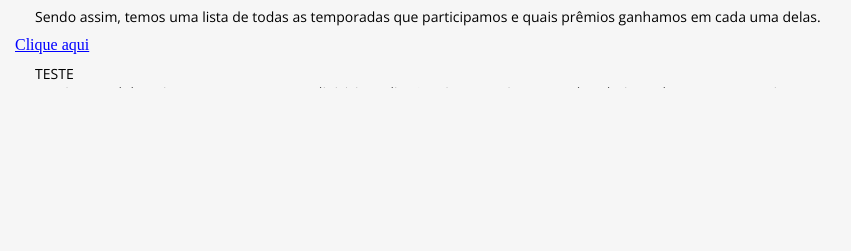
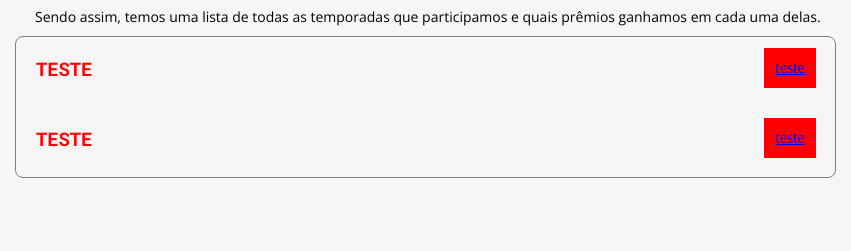
Before and after one commit to MuMartins/ACDCEG-web, a plain HTML site: page PAGINAS/TEMPORADAS/ACDCEG-TEMPORADAS.html in a window 1280 px wide. Shown: the part 233-484 px from the top of the page, 0-851 px from the left. Drawn offline with nearby package versions, Linux system fonts and the light colour scheme.

Commit message:
working-as-fine

```diff
--- a/PAGINAS/TEMPORADAS/ACDCEG-TEMPORADAS.html
+++ b/PAGINAS/TEMPORADAS/ACDCEG-TEMPORADAS.html
@@ -54,10 +54,28 @@
                 <h2 class="main-h2">Nossas temporadas da FLL</h2>
                 <p class="main-p">Desde a criação da equipe, em 2007, nunca deixamos de participar de uma temporada da FLL, mesmo com diversas adversidades e contratempos (como a temporada REPLAY, que continuamos treinando mesmo em casa). E como resultado de toda nossa dedicação e esforço, somos a única equipe no Brasil que ainda continua participando dos torneios mesmo depois de 14 anos de existência, além disso, nunca deixamos de garantir uma vaga para o torneio nacional, sendo a única equipe a ir 14 vezes seguidas ao torneio nacional.</p>
                 <p class="main-p">Sendo assim, temos uma lista de todas as temporadas que participamos e quais prêmios ganhamos em cada uma delas.</p>
-                <input type="checkbox" id="expand">
-                <div class="expand-small">
-                    <label for="expand">Clique aqui</label>
-                    <p class="main-p">TESTE <br> Lorem ipsum dolor sit amet consectetur adipisicing elit. Aperiam nesciunt reprehenderit unde quo praesentium a ut similique? Dolorem, consequuntur cumque at rem illum delectus fuga commodi dolore quae hic velit.</p>
+
+                <div class="box-temporada">
+                    <input type="checkbox" id="expand">
+                    <div class="expand-small">
+                        <h3>TESTE</h3>
+                        <div class="button-expand">
+                            <label for="expand">
+                                teste
+                            </label>
+                        </div>
+                        <p class="main-p">Lorem ipsum dolor sit amet consectetur adipisicing elit. Aperiam nesciunt reprehenderit unde quo praesentium a ut similique? Dolorem, consequuntur cumque at rem illum delectus fuga commodi dolore quae hic velit.</p>
+                    </div>
+                    <input type="checkbox" id="expand1">
+                    <div class="expand-small">
+                        <h3>TESTE</h3>
+                        <div class="button-expand">
+                            <label for="expand1">
+                                teste
+                            </label>
+                        </div>
+                        <p class="main-p">Lorem ipsum dolor sit amet consectetur adipisicing elit. Aperiam nesciunt reprehenderit unde quo praesentium a ut similique? Dolorem, consequuntur cumque at rem illum delectus fuga commodi dolore quae hic velit.</p>
+                    </div>
                 </div>
             </article>
         </div>
--- a/PAGINAS/TEMPORADAS/main.css
+++ b/PAGINAS/TEMPORADAS/main.css
@@ -4,30 +4,6 @@
 @import url('https://fonts.googleapis.com/css2?family=Roboto+Condensed:ital,wght@0,300;0,400;0,700;1,300;1,400;1,700&display=swap'); /*ROBOTO CONDENSED*/
 @import url('https://fonts.googleapis.com/css2?family=Roboto+Mono:ital,wght@0,100;0,200;0,300;0,400;0,500;0,600;0,700;1,100;1,200;1,300;1,400;1,500;1,600;1,700&display=swap'); /*ROBOTO MONO*/
 @import url('https://fonts.googleapis.com/css2?family=Open+Sans:ital,wght@0,300;0,400;0,600;0,700;0,800;1,300;1,400;1,600;1,700;1,800&display=swap'); /*OPEN SANS*/
-
-#expand {
-    display: none;
-}
-
-#expand + .expand-small {
-    max-height: 52px;
-    overflow: hidden;
-    transition: all .3s ease;
-}
-
-#expand:checked + .expand-small {
-    max-height: 250px;
-}
-
-label {
-    color: blue;
-    text-decoration: underline;
-    cursor: pointer;
-}
-
-label:hover {
-    text-decoration: none;
-}
 
 /*GERAIS*/
 body {
@@ -131,3 +107,69 @@ section {
         font-size: 13px;
     }
 }
+
+
+/*BOX TEMPORADA*/
+/*AJUSTE DA BOX*/
+.box-temporada {
+    border: 1px solid gray;
+    border-radius: 8px;
+}
+
+.expand-small {
+    padding: 0px 10px 10px 10px;
+    display: grid;
+    grid-template-columns: auto 70px;
+    grid-template-rows: auto;
+    grid-template-areas:
+    "h3-expand button-expand"
+    "text-expand text-expand";
+}
+
+.button-expand {
+    display: inline;
+    grid-area: button-expand;
+    justify-self: center;
+    align-self: center;
+    border: 1px solid red;
+    background-color: red;
+    padding: 10px;
+}
+
+.expand-small > h3 {
+    display: inline-block;
+    grid-area: h3-expand;
+    color: red;
+    font-family: 'Roboto Mono', sans-serif;
+    margin-left: 10px;
+}
+
+.expand-small > p {
+    grid-area: text-expand;
+}
+
+
+/*EXPANDIR*/
+#expand, #expand1 {
+    display: none;
+}
+
+#expand + .expand-small, #expand1 + .expand-small {
+    max-height: 60px;
+    overflow: hidden;
+    transition: all .3s ease;
+}
+
+#expand:checked + .expand-small, #expand1:checked + .expand-small {
+    max-height: 250px;
+}
+
+label {
+    color: blue;
+    text-decoration: underline;
+    cursor: pointer;
+}
+
+label:hover {
+    text-decoration: none;
+}
```
